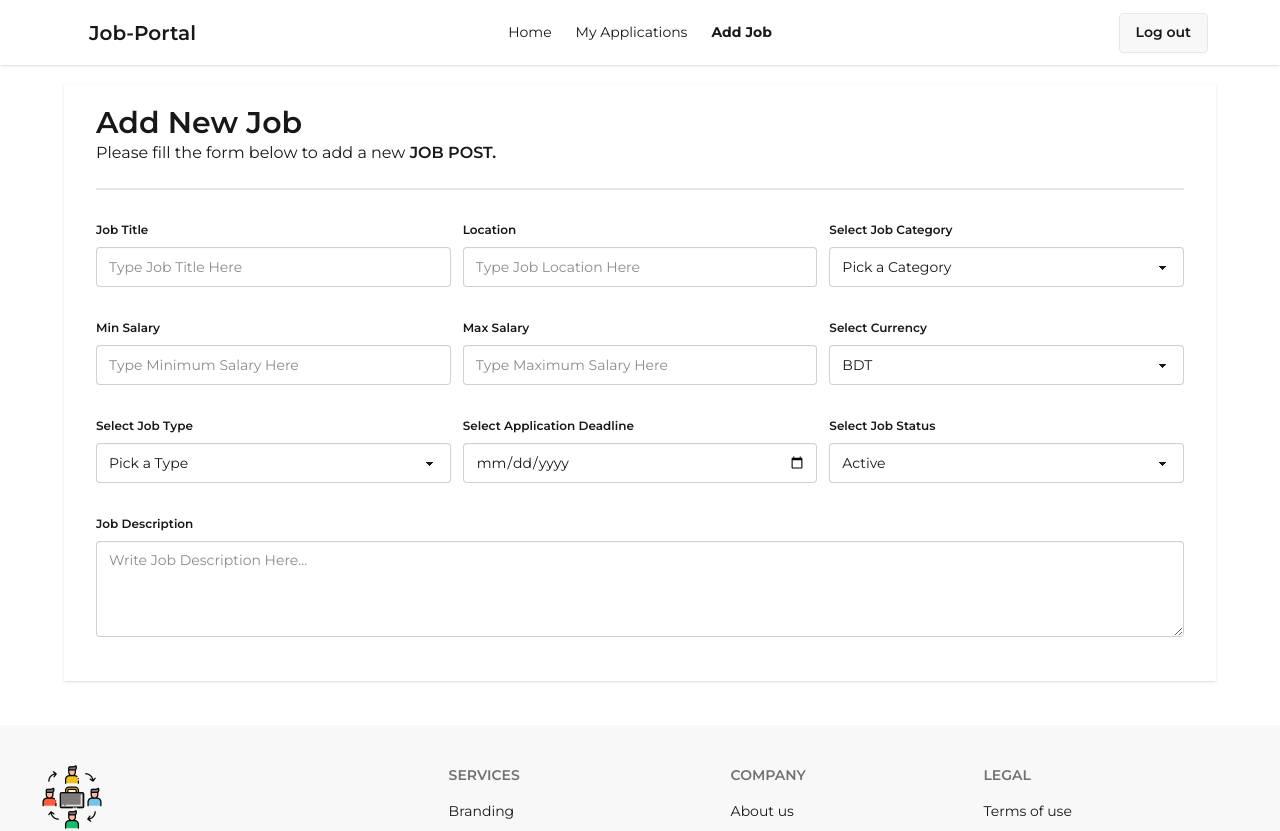
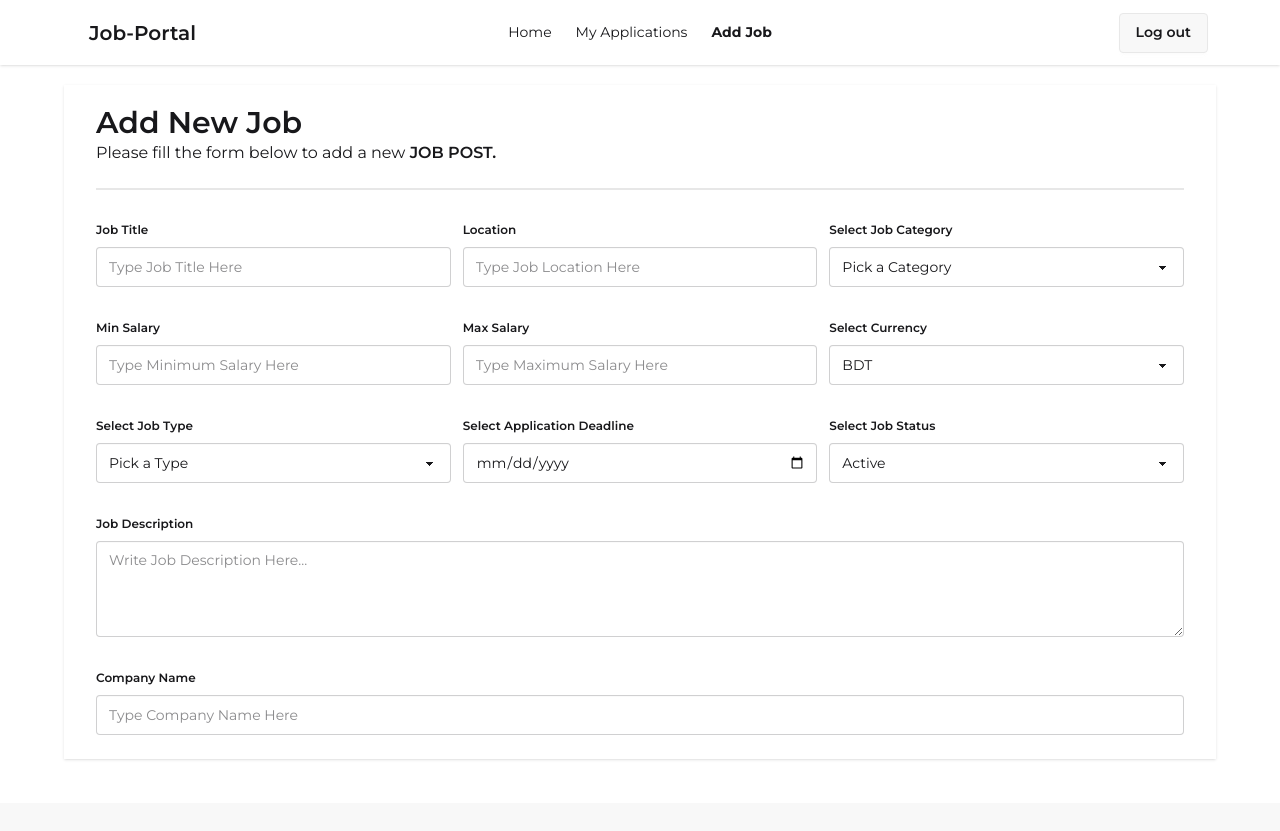
Before and after one commit to Suprio-Das/Job-Portal-Client, a React (Vite) app: page /addJobPost in a window 1280 px wide. Shown: the top 831 px of the page. Built offline with nearby package versions, Linux system fonts and the light colour scheme; no server answers; sample sign-in values are in the browser's storage.

Commit message:
Company name field added

```diff
--- a/src/Pages/Job/AddJobPost.jsx
+++ b/src/Pages/Job/AddJobPost.jsx
@@ -89,6 +89,13 @@ const AddJobPost = () => {
                         <textarea className="textarea w-full h-24" name='description' placeholder="Write Job Description Here..." required></textarea>
                     </fieldset>
                 </div>
+                {/* Company Name and Logo */}
+                <div>
+                    <fieldset className="fieldset">
+                        <legend className="fieldset-legend">Company Name</legend>
+                        <input type="text" className="input w-full" name='company_name' placeholder="Type Company Name Here" required />
+                    </fieldset>
+                </div>
             </form>
         </div>
     );
```
